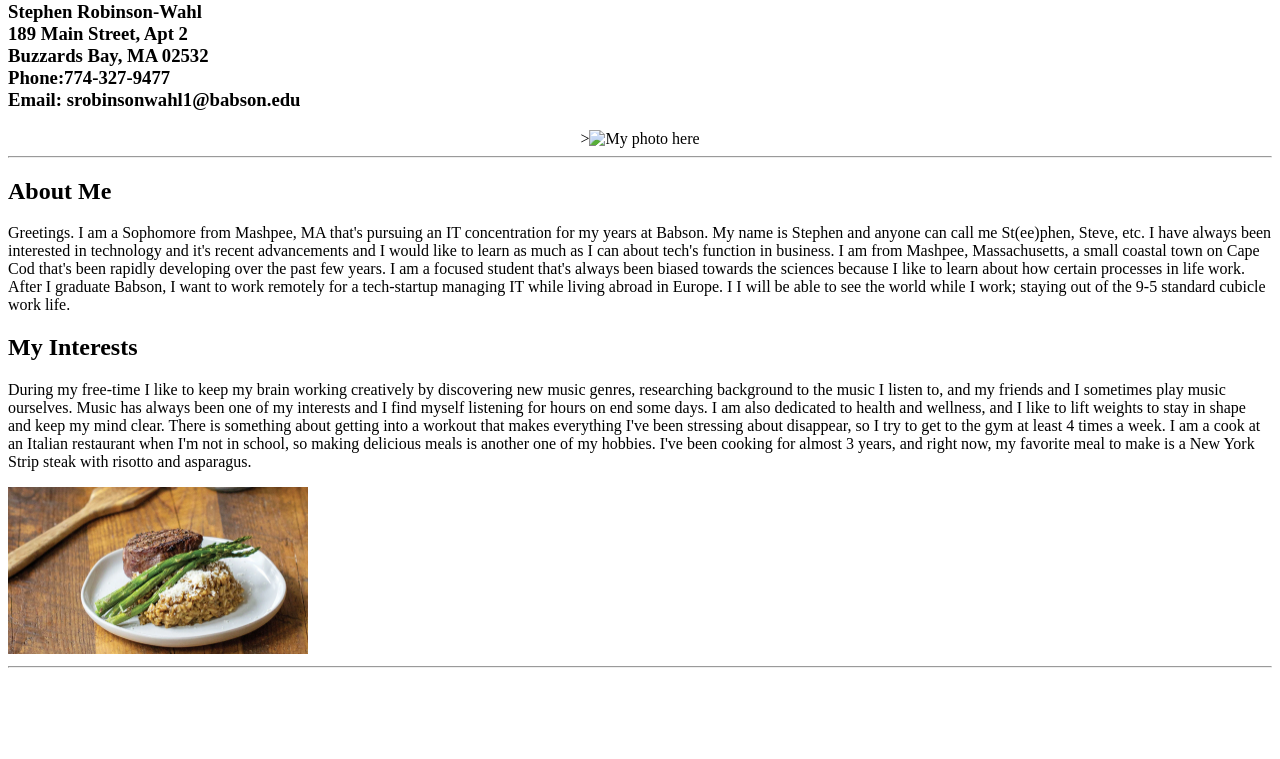
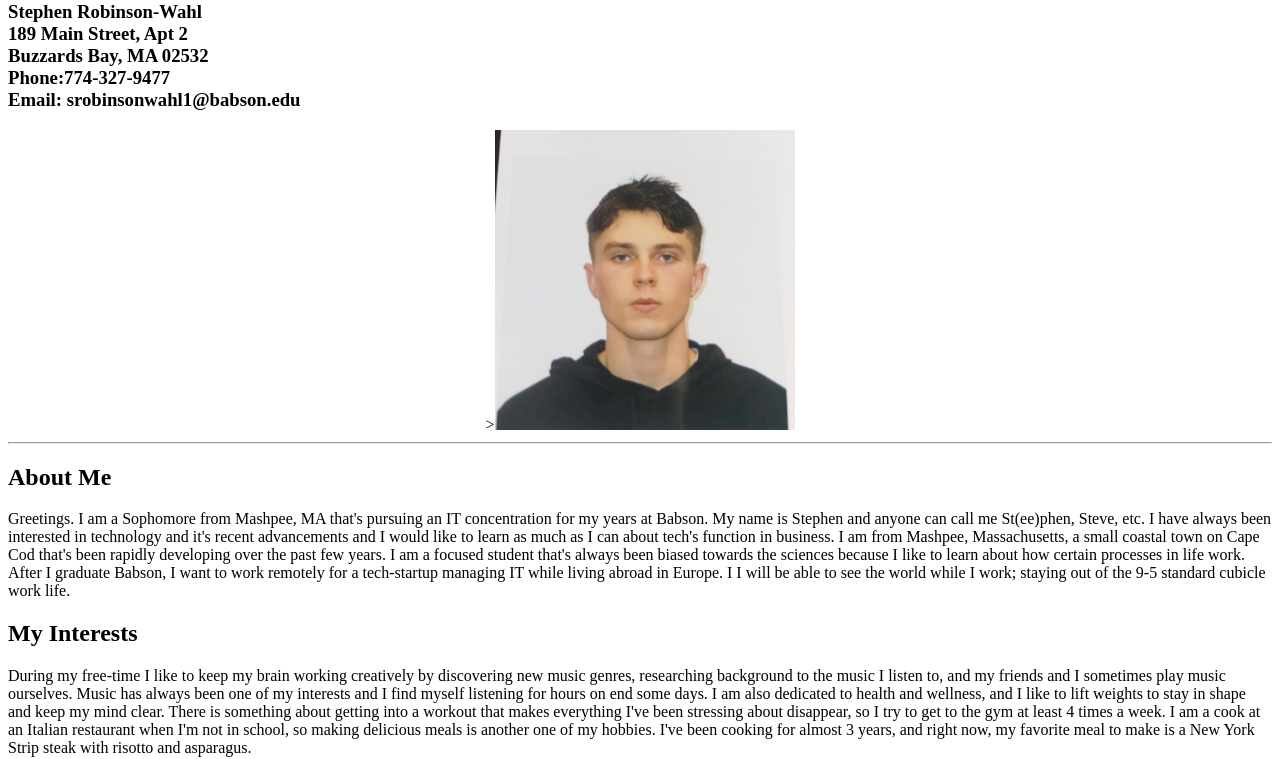
Before and after one commit to srobinsonwahl/WebDevCourse, a plain HTML site: page CS1InClass.htm in a window 1280 px wide. Shown: the part 79-838 px from the top of the page. Before the commit the page ends 800 px from the top, so only its background shows below. Drawn offline with Linux system fonts and the light colour scheme.

Commit message:
Update CS1InClass.htm

```diff
--- a/CS1InClass.htm
+++ b/CS1InClass.htm
@@ -22,7 +22,7 @@
 	Phone:774-327-9477 <br>
 	Email: srobinsonwahl1@babson.edu
 	</h3>
-<center>><img src="Me.jfif" alt="My photo here" title="Da man at Babson" width="300"></center>
+<center>><img src="Me.jpg" alt="My photo here" title="Da man at Babson" width="300"></center>
 <hr>
 
 <body>
```
